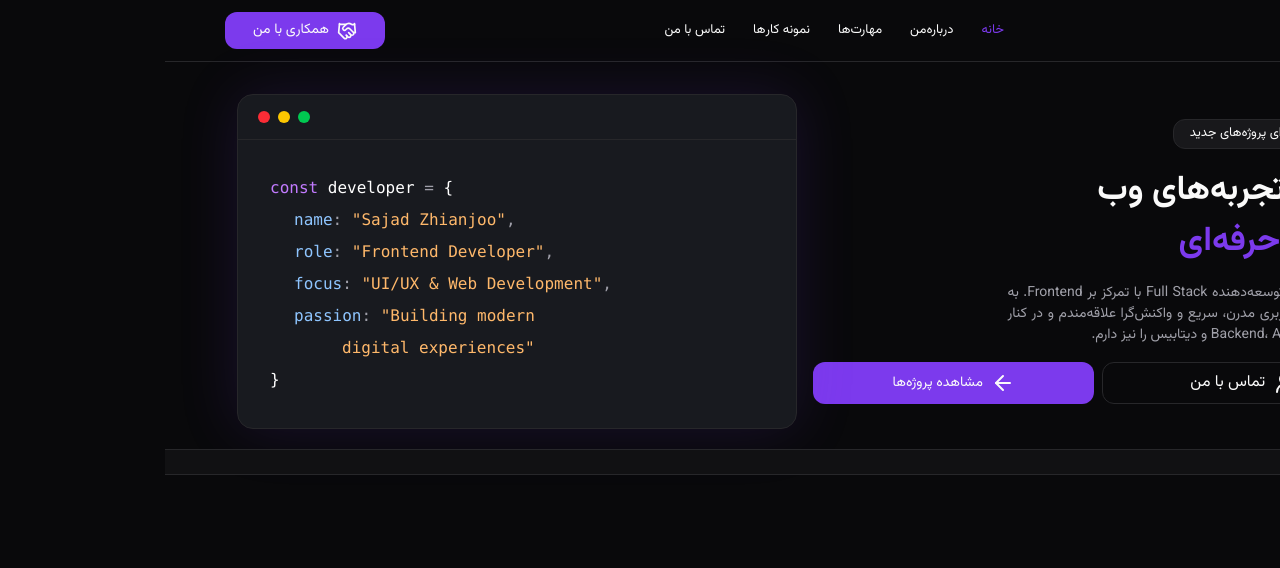
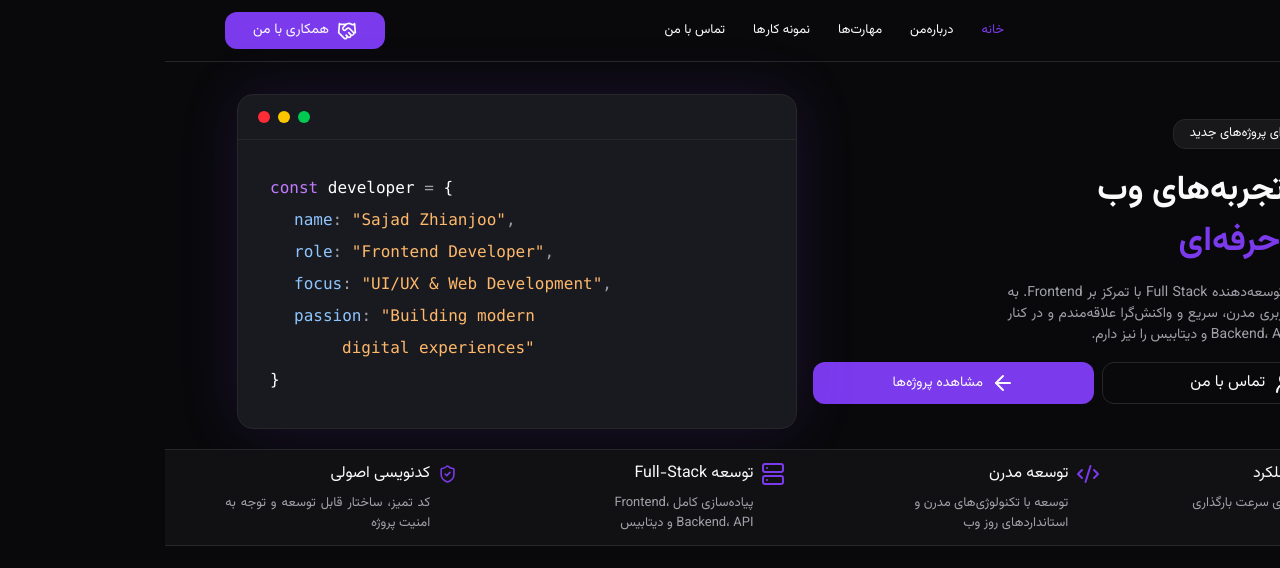
Before and after one commit to sajadzhzh/sajad-zhianjoo, a Next.js app: page / in a window 1280 px wide. Shown: the top 568 px of the page. Built offline with nearby package versions, Linux system fonts and the light colour scheme.

Commit message:
Hero area done

```diff
--- a/Components/Hero/Hero.tsx
+++ b/Components/Hero/Hero.tsx
@@ -1,4 +1,12 @@
-import { ArrowLeft, Dot, User2 } from "lucide-react";
+import {
+  ArrowLeft,
+  Code2,
+  Dot,
+  Gauge,
+  Server,
+  ShieldCheck,
+  User2,
+} from "lucide-react";
 import Badge from "../Badge/Badge";
 import CodeCard from "./CodeCard";
 import Button from "../Button/Button";
@@ -43,8 +51,50 @@ export default function HeroArea() {
         </div>
       </div>
 
-      <div className="w-full mt-5 absolute right-0 bg-(--surface) border-y border-(--border) Container">
+      <div className="w-full flex flex-col justify-around lg:flex-row gap-5 mt-5 absolute right-0 bg-(--surface) border-y border-(--border) Container">
+        <div className="w-full lg:w-max flex justify-start gap-2">
+          <Gauge className="text-(--primary)" />
 
+          <div className="flex flex-col gap-2">
+            <h3>سرعت و عملکرد</h3>
+            <p className="text-[13px] text-(--muted) max-w-[70%]">
+              بهینه سازی برای سرعت بارگذاری و عملکرد بهتر
+            </p>
+          </div>
+        </div>
+
+        <div className="w-full lg:w-max flex justify-end gap-2">
+          <Code2 className="text-(--primary)" />
+
+          <div className="flex flex-col gap-2">
+            <h3>توسعه مدرن</h3>
+            <p className="text-[13px] text-(--muted) max-w-[70%]">
+              توسعه با تکنولوژی‌های مدرن و استانداردهای روز وب
+            </p>
+          </div>
+        </div>
+
+        <div className="w-full lg:w-max flex justify-start gap-2">
+          <Server className="text-(--primary)" />
+
+          <div className="flex flex-col gap-2">
+            <h3>توسعه Full-Stack</h3>
+            <p className="text-[13px] text-(--muted) max-w-[70%]">
+              پیاده‌سازی کامل Frontend، Backend، API و دیتابیس
+            </p>
+          </div>
+        </div>
+
+        <div className="w-full lg:w-1/5 flex justify-end gap-2">
+          <ShieldCheck className="text-(--primary)" />
+
+          <div className="flex flex-col gap-2">
+            <h3>کدنویسی اصولی</h3>
+            <p className="text-[13px] text-(--muted) text-justify">
+              کد تمیز، ساختار قابل توسعه و توجه به امنیت پروژه
+            </p>
+          </div>
+        </div>
       </div>
     </>
   );
```
